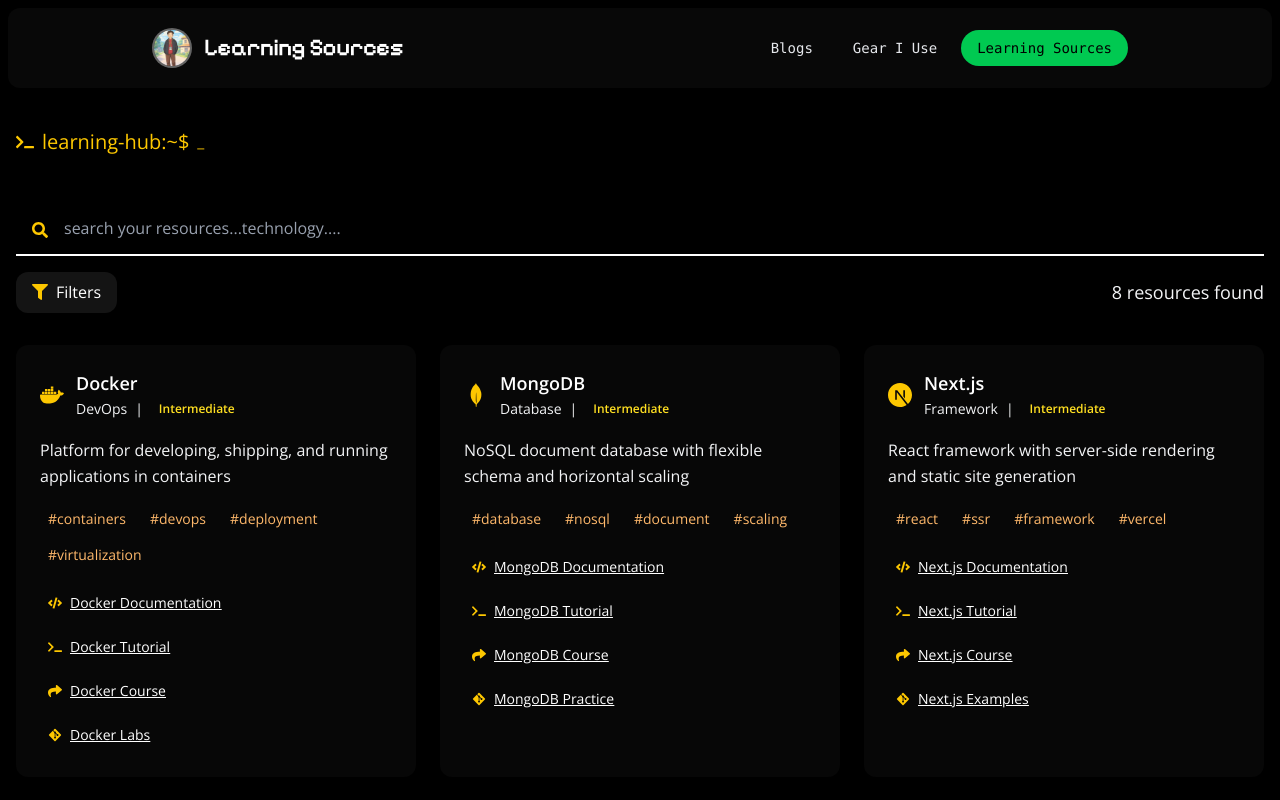
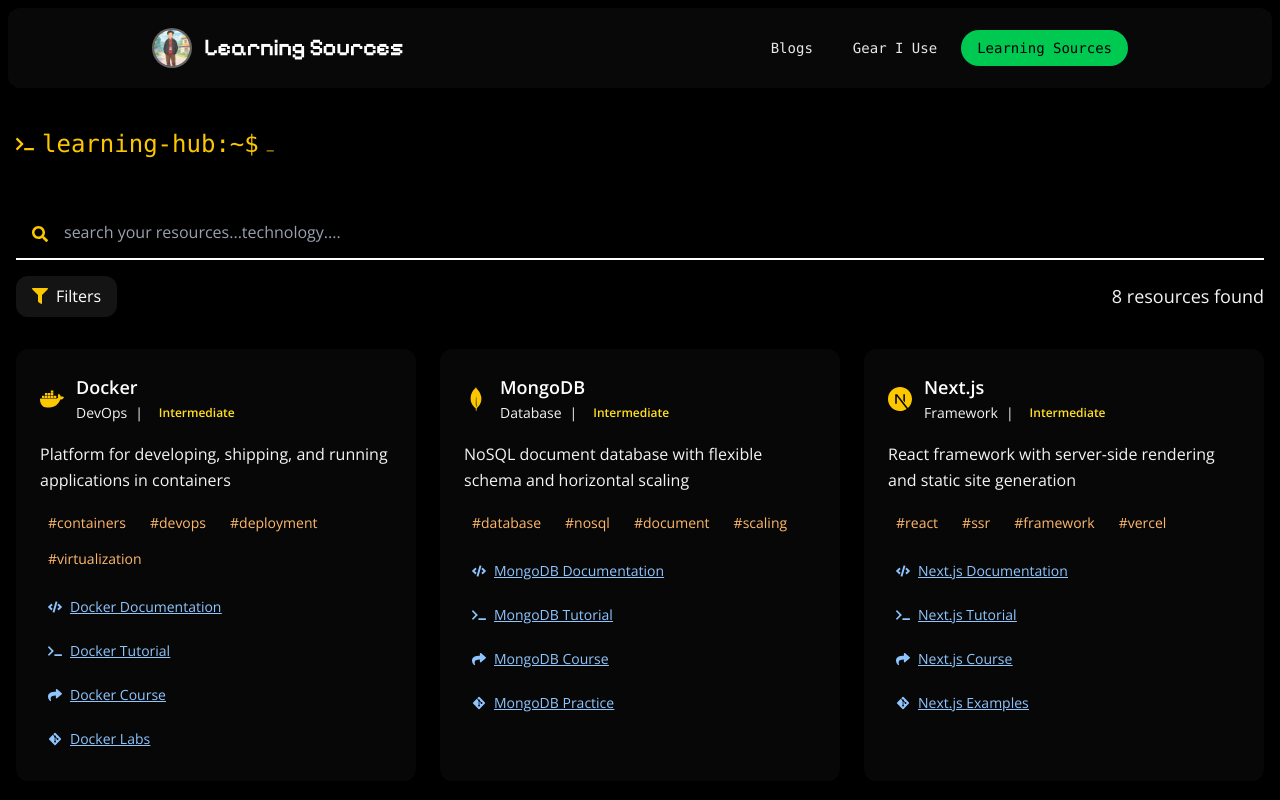
Before and after one commit to kinshukjainn/kinshukkportfolio, a React (Vite) app: page /sources in a window 1280 px wide. Shown: the top 800 px of the page. Built offline with nearby package versions, Linux system fonts and the light colour scheme; a web font is replaced by a local one.

Commit message:
new ui updates

```diff
--- a/src/component-mine/Learningsources.tsx
+++ b/src/component-mine/Learningsources.tsx
@@ -361,7 +361,7 @@ export default function TerminalLearningHub() {
       <div className=" p-4">
         <div className="flex items-center space-x-2 text-yellow-400">
           <FaTerminal className="text-lg" />
-          <span className="text-xl">learning-hub:~$</span>
+          <span className="text-2xl font-mono">learning-hub:~$</span>
           <span className="animate-pulse">_</span>
         </div>
       </div>
@@ -540,13 +540,13 @@ export default function TerminalLearningHub() {
                       className="flex items-center justify-between p-2 underline   transition-colors group/link"
                     >
                       <div className="flex items-center space-x-2">
-                        <span className="text-yellow-400 text-sm">
+                        <span className="text-blue-300 hover:text-blue-400 text-sm">
                           {link.type === "documentation" && <FaCode />}
                           {link.type === "tutorial" && <FaTerminal />}
                           {link.type === "course" && <FaShare />}
                           {link.type === "practice" && <FaGitAlt />}
                         </span>
-                        <span className="text-white underline hover:text-blue-400 text-sm">{link.title}</span>
+                        <span className="text-blue-300 underline hover:text-blue-400 text-sm">{link.title}</span>
                       </div>
                       <FaExternalLinkAlt className="text-yellow-200 text-xs opacity-0 group-hover/link:opacity-100 transition-opacity" />
                     </motion.a>
@@ -564,11 +564,8 @@ export default function TerminalLearningHub() {
             animate={{ opacity: 1 }}
             className="text-center py-12"
           >
-            <FaTerminal className="text-4xl text-gray-600 mx-auto mb-4" />
-            <h3 className="text-xl text-gray-400 mb-2">No resources found</h3>
-            <p className="text-gray-500">
-              Try adjusting your search or filters
-            </p>
+            <FaTerminal className="text-4xl text-yellow-500 mx-auto mb-4" />
+            <h3 className="text-xl text-gray-100 font-mono mb-2">No resources found</h3>
           </motion.div>
         )}
       </div>
@@ -576,7 +573,7 @@ export default function TerminalLearningHub() {
       {/* Terminal Footer */}
       <div className="border-t border-gray-800 p-4 mt-12">
         <div className="text-center text-gray-500 text-sm">
-          <span className="text-yellow-400">learning-hub@terminal</span> - Your
+          <span className=" text-yellow-400">learning-hub@terminal</span> - Your
           gateway to tech mastery
         </div>
       </div>
```
